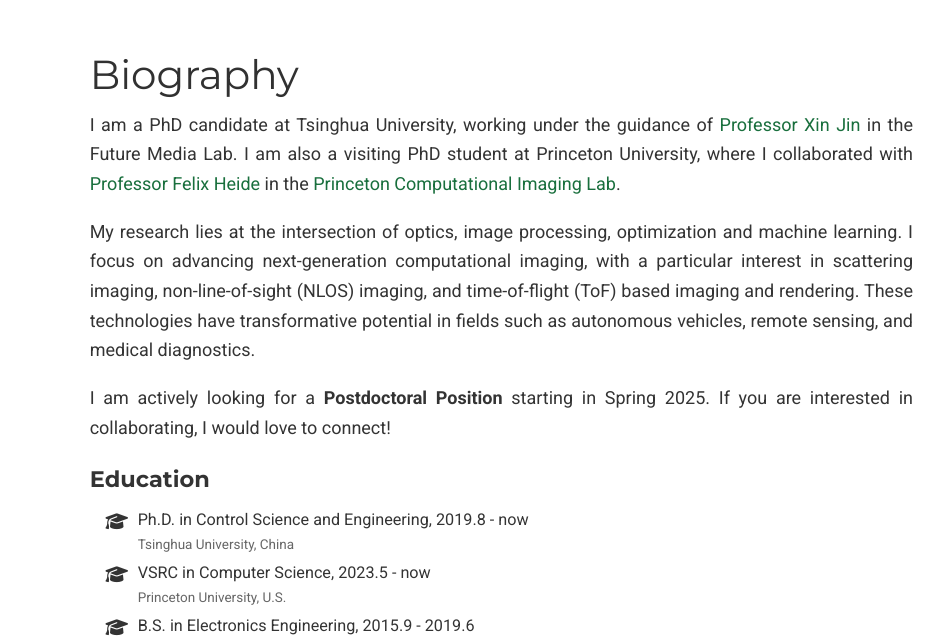
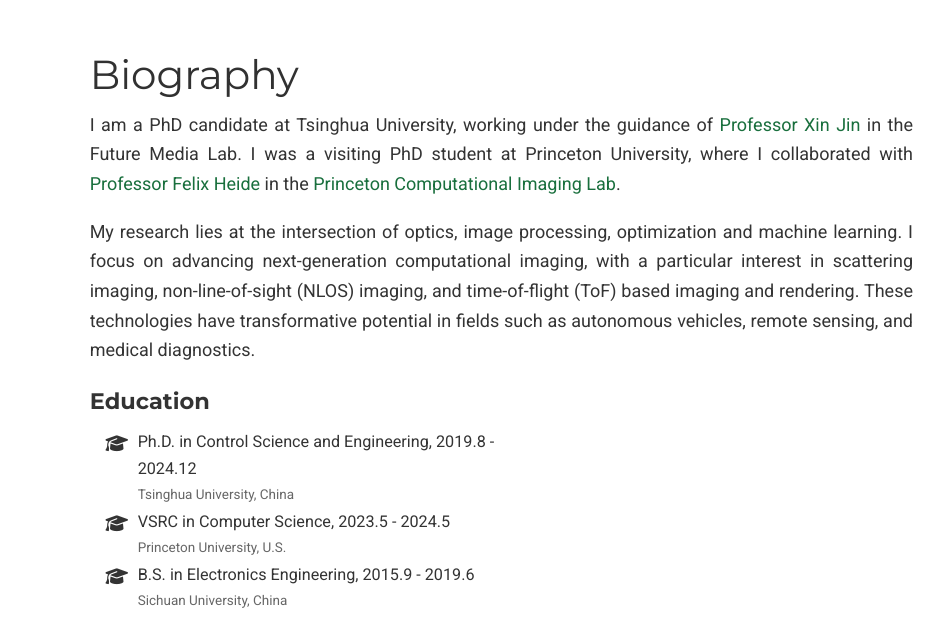
Before and after one commit to dongyu-du/dongyu-du.github.io, a plain HTML site: page index.html in a window 1280 px wide. Shown: the part 98-734 px from the top of the page, 352-1280 px from the left. Drawn offline with Linux system fonts and the light colour scheme; some icons are missing.

Commit message:
update Bio

```diff
--- a/index.html
+++ b/index.html
@@ -233,11 +233,10 @@
               <h1>Biography</h1>
 
               <div class="article-style">
-                <p style="text-align: justify;">I am a PhD candidate at Tsinghua University, working under the guidance of <a href="https://www.sigs.tsinghua.edu.cn/jx/main.htm" target="_blank" rel="noopener">Professor Xin Jin</a> in the Future Media Lab. I am also a visiting PhD student at Princeton University, where I collaborated with <a href="https://www.cs.princeton.edu/~fheide/" target="_blank" rel="noopener">Professor Felix Heide</a> in the <a href="https://light.princeton.edu/" target="_blank" rel="noopener">Princeton Computational Imaging Lab</a>.</p>
+                <p style="text-align: justify;">I am a PhD candidate at Tsinghua University, working under the guidance of <a href="https://www.sigs.tsinghua.edu.cn/jx/main.htm" target="_blank" rel="noopener">Professor Xin Jin</a> in the Future Media Lab. I was a visiting PhD student at Princeton University, where I collaborated with <a href="https://www.cs.princeton.edu/~fheide/" target="_blank" rel="noopener">Professor Felix Heide</a> in the <a href="https://light.princeton.edu/" target="_blank" rel="noopener">Princeton Computational Imaging Lab</a>.</p>
 
                 <p style="text-align: justify;">My research lies at the intersection of optics, image processing, optimization and machine learning. I focus on advancing next-generation computational imaging, with a particular interest in scattering imaging, non-line-of-sight (NLOS) imaging, and time-of-flight (ToF) based imaging and rendering. These technologies have transformative potential in fields such as autonomous vehicles, remote sensing, and medical diagnostics.</p>
 
-                <p style="text-align: justify;">I am actively looking for a <strong>Postdoctoral Position</strong> starting in Spring 2025. If you are interested in collaborating, I would love to connect!</p>
 
               </div>
 
@@ -251,7 +250,7 @@
                     <li>
                       <i class="fa-li fa-solid fa-graduation-cap"></i>
                       <div class="description">
-                        <p class="course">Ph.D. in Control Science and Engineering, 2019.8 - now</p>
+                        <p class="course">Ph.D. in Control Science and Engineering, 2019.8 - 2024.12</p>
                         <p class="institution">Tsinghua University, China</p>
                       </div>
                     </li>
@@ -259,7 +258,7 @@
                     <li>
                       <i class="fa-li fa-solid fa-graduation-cap"></i>
                       <div class="description">
-                        <p class="course">VSRC in Computer Science, 2023.5 - now</p>
+                        <p class="course">VSRC in Computer Science, 2023.5 - 2024.5</p>
                         <p class="institution">Princeton University, U.S.</p>
                       </div>
                     </li>
```
